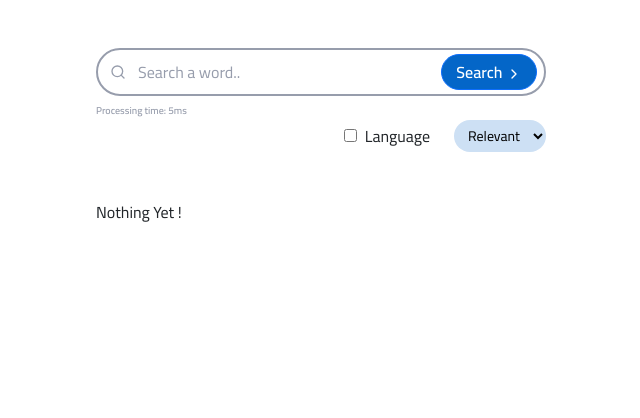
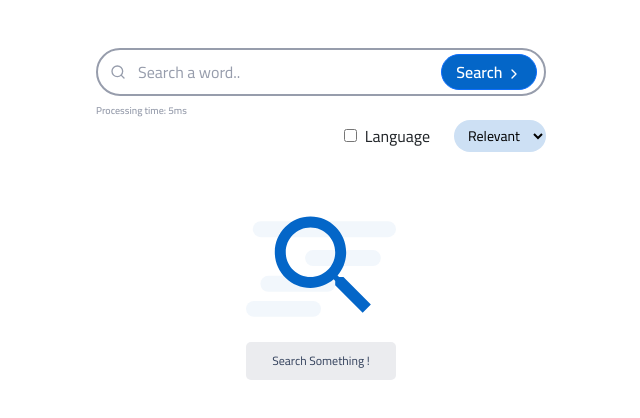
Before and after one commit to CyberBet4/the-encyclopedia, a React (Create React App) app: page / in a window 1280 px wide. Shown: the top 418 px of the page, without its empty margins (319-959 px from the left). Built offline with nearby package versions, Linux system fonts and the light colour scheme.

Commit message:
Added svg and loader

```diff
--- a/src/assets/css/style.css
+++ b/src/assets/css/style.css
@@ -165,4 +165,14 @@
   color: #33415C;
 }
 
+.search-word {
+  color: #33415C;
+  padding: 10px;
+  margin-top: 10px;
+  background-color: #EBECEF;
+  border-radius: 5px;
+  text-align: center;
+  font-size: 12px;
+}
+
 /*# sourceMappingURL=style.css.map */
--- a/src/assets/scss/style.scss
+++ b/src/assets/scss/style.scss
@@ -198,3 +198,13 @@ $secondary-100 : #EBECEF;
     text-decoration: none !important;
     color: $secondary-400;
 }
+
+.search-word{
+    color: $secondary-400;
+    padding: 10px;
+    margin-top: 10px;
+    background-color: $secondary-100;
+    border-radius: 5px;
+    text-align: center;
+    font-size: 12px;
+}
--- a/src/components/SearchResult.jsx
+++ b/src/components/SearchResult.jsx
@@ -1,7 +1,6 @@
 import React, { useState, useEffect } from 'react'
 import ResultCards from './ResultCards'
-// import { css } from  '@emotion/react'
-// import ClipLoader from 'react-spinners/ClipLoader'
+import nothing from '../assets/svg/search-nothing.svg'
 import BarLoader from 'react-spinners/BarLoader'
 import axios from 'axios'
 
@@ -77,7 +76,12 @@ const SearchResult = ({ keyword }) => {
         // let esc = ''
          if(!searchInit){
             console.log('nothing');
-            return <>Nothing Yet ! </>
+            return <div className="d-flex justify-content-center">
+                    <div>
+                        <img src={nothing} alt="nothing here" style={{maxWidth : 150}} />
+                        <p className='search-word' >Search Something !</p>
+                    </div>
+                </div>
         }
         if (stat.results === null && stat.loading === false){
             console.log('loading');
@@ -112,6 +116,7 @@ const SearchResult = ({ keyword }) => {
             <div className="d-flex justify-content-center">
                 {/* <button className="btn btn-primary">Load more</button> */}
                 {keyword}
+
                 {/* <BarLoader color={"#0466C8"} height={4} size={40} /> */}
             </div>
 
```
Also changed, not shown: src/assets/svg/search-nothing.svg (added), 1 other file (tests, documents, lock files or other folders).
